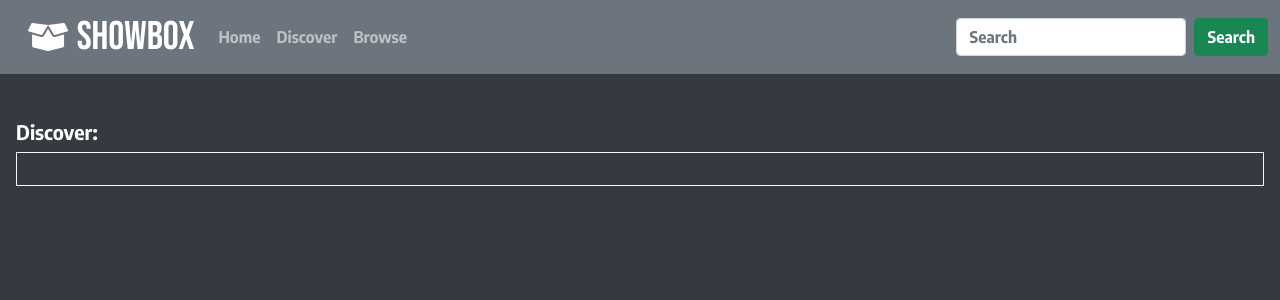
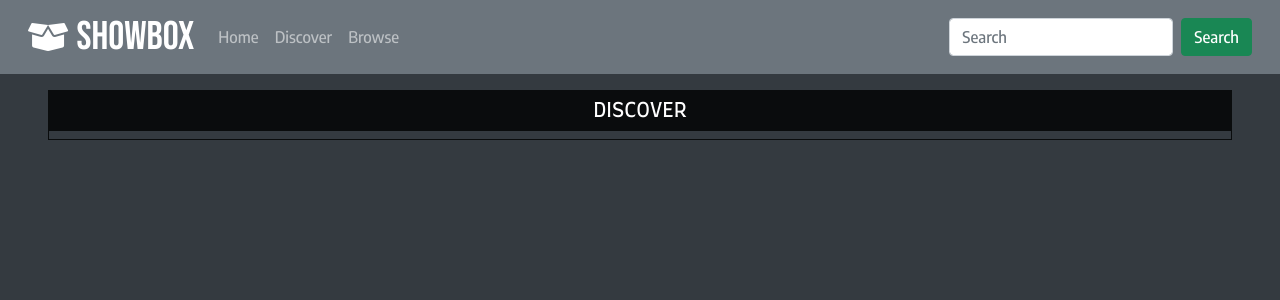
Before and after one commit to KevFrancisco/cs50-web-capstone, a Django app: page / in a window 1280 px wide. Shown: the top 300 px of the page. Run offline with Django 3.2, Linux system fonts and the light colour scheme; some libraries are stand-ins or nearby versions.

Commit message:
finished jubotron hero section

```diff
--- a/films/static/films/css/styles.css
+++ b/films/static/films/css/styles.css
@@ -4,7 +4,15 @@
 }
 
 .bottom-fade {
-    background: linear-gradient(to bottom, rgba(0, 0, 0, 0.0), rgba(33, 33, 33, 1));
+    background: linear-gradient(to bottom, rgba(0, 0, 0, 0.0), rgba(00, 00, 00, 1));
+}
+
+.bg-darker {
+    background: rgba(0, 0, 0, 0.8);
+}
+
+.border-darker {
+    border: solid 1px rgba(0, 0, 0, 0.8);
 }
 
 .bgs-100 {
@@ -38,7 +46,7 @@
 
     cursor: pointer;
 
-    color: white;
+    color: #f8f9fa;
     border: none;
     outline: none;
     background: transparent;
@@ -62,6 +70,11 @@
 /* FONTS */
 
 @font-face {
+font-family: "Farro";
+src: url("../webfonts/Farro-Regular.ttf");
+}
+
+@font-face {
 font-family: "Calistoga";
 src: url("../webfonts/Calistoga-Regular.ttf");
 }
@@ -74,16 +87,40 @@ src: url("../webfonts/Calistoga-Regular.ttf");
 @font-face {
 font-family: "Encode Sans Semi Condensed";
 src: url("../webfonts/EncodeSansSemiCondensed-Medium.ttf");
+}
+@font-face {
+font-family: "Encode Sans Semi Condensed-Bold";
 src: url("../webfonts/EncodeSansSemiCondensed-Bold.ttf");
+}
+@font-face {
+font-family: "Encode Sans Semi Condensed-Light";
+src: url("../webfonts/EncodeSansSemiCondensed-Light.ttf");
+}
+@font-face {
+font-family: "Encode Sans Semi Condensed-ExtraLight";
+src: url("../webfonts/EncodeSansSemiCondensed-ExtraLight.ttf");
 }
 
 .font-brand {
     font-family: 'Bebas Neue', cursive;
 }
 
+.font-title {
+    font-family: 'Farro', sans-serif;
+}
+
 .font-body {
     font-family: 'Encode Sans Semi Condensed', sans-serif;
     font-weight: medium;
+}
+.font-body-b {
+    font-family: 'Encode Sans Semi Condensed-Bold', sans-serif;
+}
+.font-body-l {
+    font-family: 'Encode Sans Semi Condensed-Light', sans-serif;
+}
+.font-body-el {
+    font-family: 'Encode Sans Semi Condensed-ExtraLight', sans-serif;
 }
 
 
@@ -91,3 +128,11 @@ src: url("../webfonts/EncodeSansSemiCondensed-Bold.ttf");
 .showbox-b {
     font-size: 2rem;
 }
+
+/* HERO */
+.hero-main {
+    max-height: 80vh;
+    position: relative;
+    margin: 0;
+    overflow: hidden;
+}
--- a/films/static/films/js/discover.js
+++ b/films/static/films/js/discover.js
@@ -30,7 +30,7 @@ function discover(api_key) {
                 let img_div = document.createElement('div');
                 img_div.classList.add('w-10', 'm-3', 'h-100');
                 img_div.innerHTML = `<img src="${img_url}" class="img-fluid" alt="${title}">` +
-                                    `<div class='small text-center text-white h5 pt-3 h-100 mb-0'>${title}</div>`;
+                                    `<div class='small text-center text-white font-body-b h5 pt-3 h-100 mb-0'>${title}</div>`;
                 posters.append(img_div);
             }
         };
@@ -38,10 +38,11 @@ function discover(api_key) {
         $('#posters').slick({
             slidesToShow: 9,
             infinite: true,
-            slidesToScroll: 5,
+            autoplay: true,
+            autoplaySpeed: 1100,
             arrows: true,
-            nextArrow: '<button class="slick-custom-next"><i class="fas sc-arrow fa-chevron-circle-right fa-3x"></i></button>',
-            prevArrow: '<button class="slick-custom-prev"><i class="fas sc-arrow fa-chevron-circle-left fa-3x"></i></button>',
+            nextArrow: '<button class="slick-custom-next"><i class="fas sc-arrow fa-chevron-right fa-3x"></i></button>',
+            prevArrow: '<button class="slick-custom-prev"><i class="fas sc-arrow fa-chevron-left fa-3x"></i></button>',
             responsive: [
                 {
                   breakpoint: 1200,
--- /dev/null
+++ b/films/static/films/js/hero.js
@@ -0,0 +1,52 @@
+function hero(api_key) {
+    // API Url from test documentation
+    let url = `https://api.themoviedb.org/3/discover/movie?api_key=${api_key}&language=en-US&sort_by=popularity.desc&include_adult=false&include_video=false&page=1`;
+
+    fetch(url, {
+        method: "GET",
+    })
+    .then(Response => Response.json())
+    .then(r =>{
+        let hero = document.getElementById('hero');
+        let ea_item = r.results;
+        // Let's try to display the images
+        for (var key in ea_item) {
+            if (ea_item.hasOwnProperty(key)) {
+                // Sane defaults, let's init vars
+                let title = ea_item[key].original_title;
+                let overview = ea_item[key].overview;
+                let vote_average = ea_item[key].vote_average;
+                let vote_count = ea_item[key].vote_count;
+                let release_date = ea_item[key].release_date;
+                let popularity = ea_item[key].popularity;
+                let img_url = `https://image.tmdb.org/t/p/original${ea_item[key].backdrop_path}`;
+
+                // HERO
+                let hero_img = document.createElement('div');
+                    hero_img.classList.add('overflow-hidden', 'position-relative');
+                    hero_img.innerHTML = `<img src="${img_url}" class="img-fluid" alt="${title}">` +
+                                         `<div class="bottom-fade w-100 h-100 position-absolute top-0 left-0"></div>`;
+                let hero_text = document.createElement('div');
+                    hero_text.classList.add('position-absolute', 'left-0', 'bottom-0', 'm-3', 'p-3');
+                    hero_text.innerHTML =   `<div class="h1 mb-2 font-title w-100">${title}</div>` +
+                                            `<div class="font-body mb-3">${overview}</div>` +
+                                            `<div class="text-muted small">${vote_average} from ${vote_count} votes | Popularity: ${parseInt(popularity)}</div>` +
+                                            `<div class="text-dark small ">Released: ${release_date}</div>`;
+                hero_img.append(hero_text);
+                // Append to the HERO div
+                hero.append(hero_img);
+            }
+        };
+        // OverlayScrollbars(document.querySelectorAll(".poster-container"), { });
+        $('#hero').slick({
+            slidesToShow: 1,
+            infinite: true,
+            autoplay: true,
+            autoplaySpeed: 3000,
+            slidesToScroll: 1,
+            arrows: false,
+        });
+
+    })
+
+}
--- a/films/templates/films/index.html
+++ b/films/templates/films/index.html
@@ -1,34 +1,40 @@
 {% extends "films/layout.html" %} {% load static %}
 
-{% block body %}
+{% block script %}
 
 <script>
     document.addEventListener("DOMContentLoaded", function() {
         discover('{{api_key}}');
+        hero('{{api_key}}');
     });
 </script>
+<script src="{% static 'films/js/discover.js' %}"></script>
+<script src="{% static 'films/js/hero.js' %}"></script>
 
-<div>
-    <h1>
-        {{heading_title}}
-    </h1>
-    <h3>
-        {{api_str}}
-    </h3>
-    <br><br>
-    <h5>
-        Discover:
-    </h5>
+{% endblock %}
 
-    <div class="border border-light px-5 py-3">
-        <div class="sc-container" id="posters"></div>
-    </div>
+{% block body %}
 
-    <div class="small d-none">
-        <pre id="json-raw"></pre>
-       <script src="{% static 'films/js/discover.js' %}"></script>
-        <button class="btn btn-primary btn-lg" onClick="discover('{{api_key}}')">LOAD!</button>
+<div class="bg-darker">
+    <div class="w-100 h-auto container">
+        <div class="hero-main overflow-hidden position-relative" id="hero">
+        </div>
     </div>
 </div>
 
+<div class="mx-5 my-3 border-darker">
+    <div class="bg-darker p-2 font-title h5 text-center">
+        DISCOVER
+    </div>
+
+    <div class="px-5">
+        <div class="sc-container" id="posters"></div>
+    </div>
+</div>
+
+<div class="small d-none">
+    <pre id="json-raw"></pre>
+    <button class="btn btn-primary btn-lg" onClick="discover('{{api_key}}')">LOAD!</button>
+</div>
+
 {% endblock %}
--- a/films/templates/films/layout.html
+++ b/films/templates/films/layout.html
@@ -38,12 +38,12 @@
         {% block script%}
         {% endblock %}
     </head>
-    <body class="p-3 overlayscrollbar text-white bg-dark font-body">
+    <body class=" overlayscrollbar text-white bg-dark font-body">
 
         {# ############################################################################## #}
         {# ##############################      NAVBAR      ############################## #}
         {# ############################################################################## #}
-        <nav class="navbar navbar-expand-md navbar-dark fixed-top bg-secondary">
+        <nav class="navbar navbar-expand-md navbar-dark bg-secondary">
           <div class="container-fluid">
             <a class="navbar-brand" href="#">
                 <i class="fas fa-box-open ml-3 mr-1 showbox-b"></i>
@@ -64,7 +64,7 @@
                   <a class="nav-link" href="#">Browse</a>
                 </li>
               </ul>
-              <form class="d-flex">
+              <form class="d-flex mr-3">
                 <input class="form-control mr-2" type="search" placeholder="Search" aria-label="Search">
                 <button class="btn btn-success" type="submit">Search</button>
               </form>
```
Also changed, not shown: films/static/films/webfonts/EncodeSansSemiCondensed-ExtraLight.ttf (added), films/static/films/webfonts/EncodeSansSemiCondensed-Light.ttf (added), films/static/films/webfonts/Farro-Bold.ttf (added), films/static/films/webfonts/Farro-Light.ttf (added), films/static/films/webfonts/Farro-Medium.ttf (added), films/static/films/webfonts/Farro-Regular.ttf (added).
